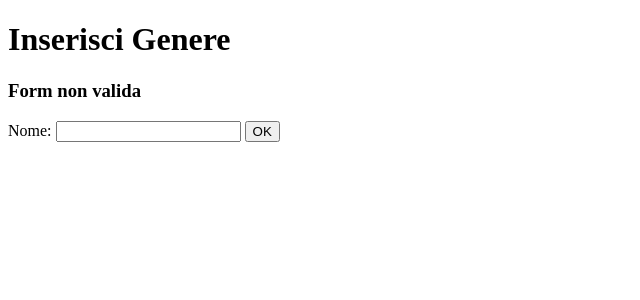
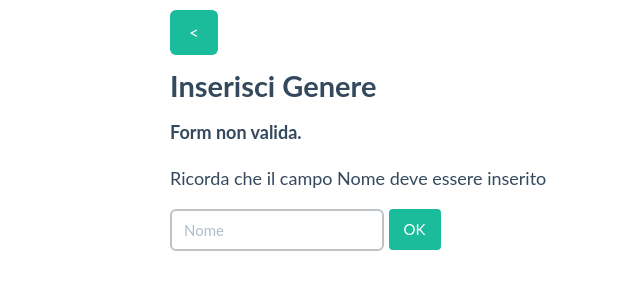
Before and after one commit to conrad123/asw-project, a Django app: page /salva-genere/ in a window 1280 px wide. Shown: the top 300 px of the page, without its empty margins (0-640 px from the left). Run offline with Django 3.2, Linux system fonts and the light colour scheme; some libraries are stand-ins or nearby versions; some web fonts are replaced.

Commit message:
Add css to inserisci genere and genere form non valida

```diff
--- a/shared/server/moviefy/app/templates/inserisci_genere_form_non_valida.html
+++ b/shared/server/moviefy/app/templates/inserisci_genere_form_non_valida.html
@@ -3,15 +3,36 @@
 	<head>
 		<meta charset="UTF-8">
 		<title>From non valida</title>
+        <link href="../static/css/bootstrap.min.css" rel="stylesheet">
+	    <link href="../static/css/flat-ui.css" rel="stylesheet">
+	    <link href="../static/css/demo.css" rel="stylesheet">
 	</head>
 	<body>
-		<h1>Inserisci Genere</h1>
-		<h3>Form non valida</h3>
-		<form action="/salva-genere/" method="post">
-			{% csrf_token %}
-			<label for="nome">Nome: </label>
-			{{ form.nome }}
-			<input type="submit" value="OK">
-		</form>
+        <div class="container">
+		<div style="padding-top:10px">
+		<a href="/">
+			<button type="button" class="btn btn-primary btn-lg"><</button>
+		</a>
+		</div>
+		<div class="row">
+        <div class="col-md-12">
+          <h4>Inserisci Genere</h4>
+          <p><b>Form non valida.</b></p>
+          <p>Ricorda che il campo Nome deve essere inserito</p>
+          <form class="form-inline" role="form" action="/salva-genere/" method="post">
+          	{% csrf_token %}
+            <div class="form-group">
+              <label class="sr-only" for="nome">Nome</label>
+              <input type="text" class="form-control" id="nome" name="nome" placeholder="Nome">
+            </div>
+            <button type="submit" class="btn btn-primary">OK</button>
+          </form>
+        </div>
+		</div>
+		</div>
+    <!-- Scripts js -->
+		<script src="../static/js/jquery.min.js"></script>
+		<script src="../static/js/flat-ui.min.js"></script>
+		<script src="../static/js/application.js"></script>
 	</body>
 </html>
```
Also changed, not shown: shared/server/moviefy/app/templates/inserisci_genere.html (+30 -7 lines).
